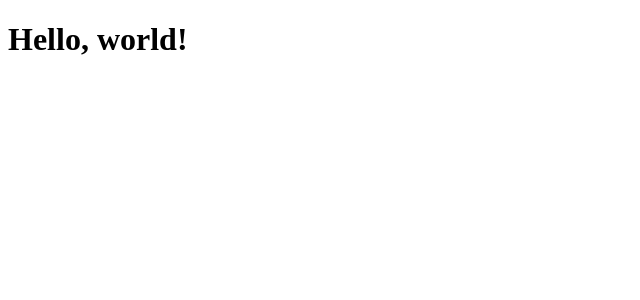
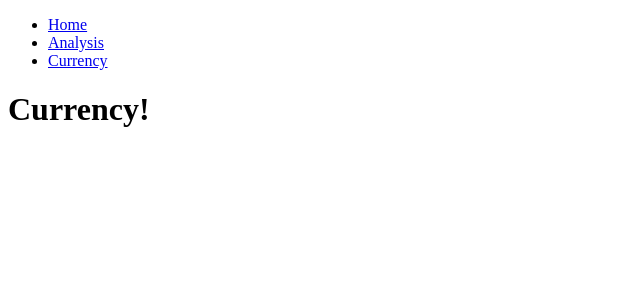
Before and after one commit to vladko-oladko/test-project, a React app: page /currency in a window 1280 px wide. Shown: the top 300 px of the page, without its empty margins (0-640 px from the left). Built offline with nearby package versions, Linux system fonts and the light colour scheme.

Commit message:
add routing

```diff
--- a/package.json
+++ b/package.json
@@ -22,6 +22,7 @@
     "@types/react": "^17.0.0",
     "@types/react-dom": "^17.0.0",
     "@types/react-redux": "^7.1.15",
+    "@types/react-router-dom": "^5.1.7",
     "@types/redux-logger": "^3.0.8",
     "@types/webpack": "^4.41.26",
     "@typescript-eslint/eslint-plugin": "^4.13.0",
--- /dev/null
+++ b/src/containers/Analysis/index.tsx
@@ -0,0 +1,7 @@
+import React from 'react';
+
+const Analysis: React.FC = () => (
+  <h1>Analysis!</h1>
+);
+
+export default Analysis;
--- a/src/containers/App.tsx
+++ b/src/containers/App.tsx
@@ -1,12 +1,49 @@
 import React from 'react';
 import { Provider } from 'react-redux';
+import {
+  BrowserRouter as Router,
+  Switch,
+  Route,
+  Link,
+} from 'react-router-dom';
+
+import Analysis from './Analysis';
+import Currency from './Currency';
+import Home from './Home';
 import { createStore } from '../store/index';
 
 const store = createStore();
 
 const App: React.FC = () => (
   <Provider store={store}>
-    <h1>Hello, world!</h1>
+    <Router>
+      <div>
+        <nav>
+          <ul>
+            <li>
+              <Link to="/">Home</Link>
+            </li>
+            <li>
+              <Link to="/analysis">Analysis</Link>
+            </li>
+            <li>
+              <Link to="/currency">Currency</Link>
+            </li>
+          </ul>
+        </nav>
+        <Switch>
+          <Route path="/analysis">
+            <Analysis />
+          </Route>
+          <Route path="/currency">
+            <Currency />
+          </Route>
+          <Route path="/">
+            <Home />
+          </Route>
+        </Switch>
+      </div>
+    </Router>
   </Provider>
 );
 
--- /dev/null
+++ b/src/containers/Currency/index.tsx
@@ -0,0 +1,7 @@
+import React from 'react';
+
+const Currency: React.FC = () => (
+  <h1>Currency!</h1>
+);
+
+export default Currency;
--- /dev/null
+++ b/src/containers/Home/index.tsx
@@ -0,0 +1,7 @@
+import React from 'react';
+
+const Currency: React.FC = () => (
+  <h1>Hello, world!</h1>
+);
+
+export default Currency;
```
Also changed, not shown: 1 other file (tests, documents, lock files or other folders).
